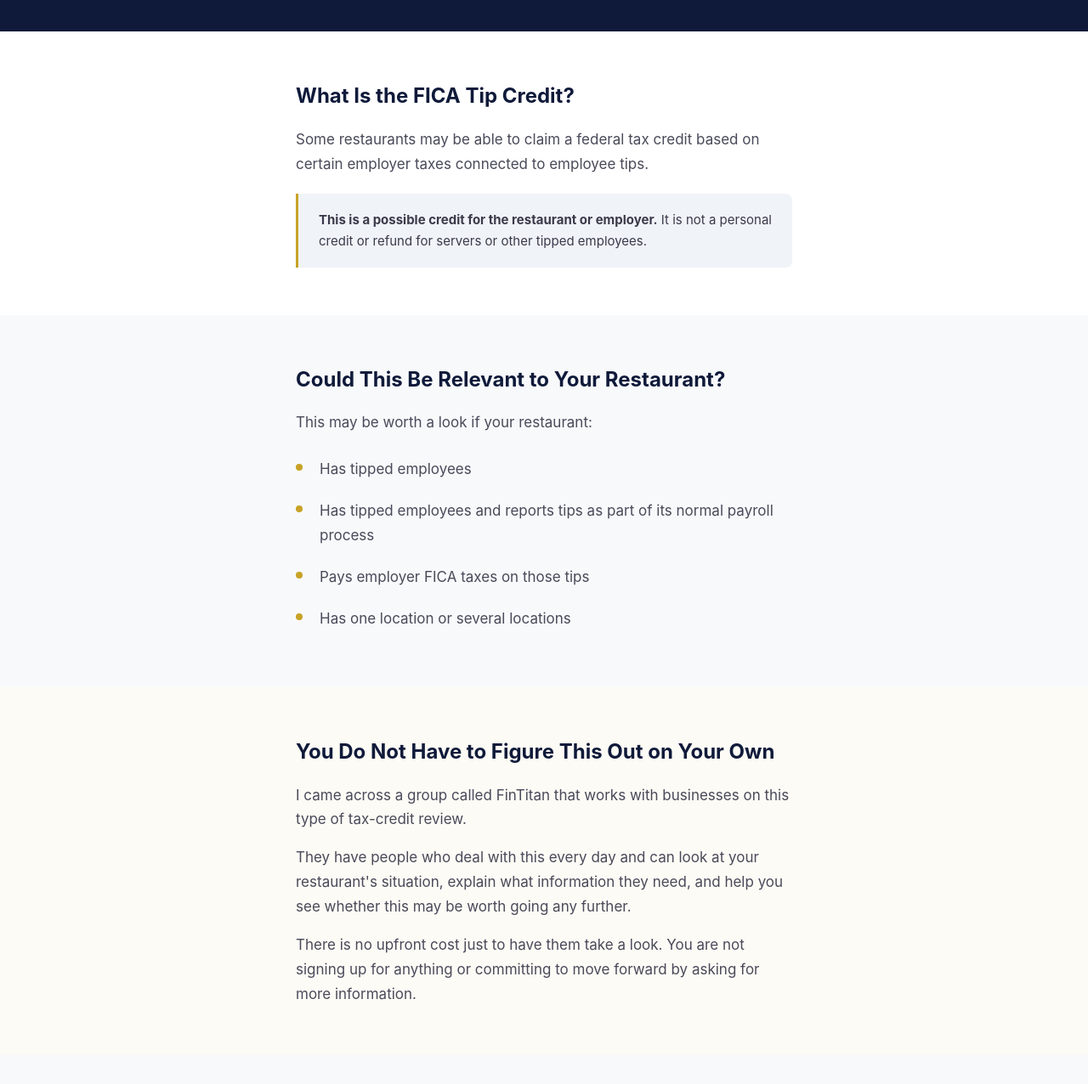
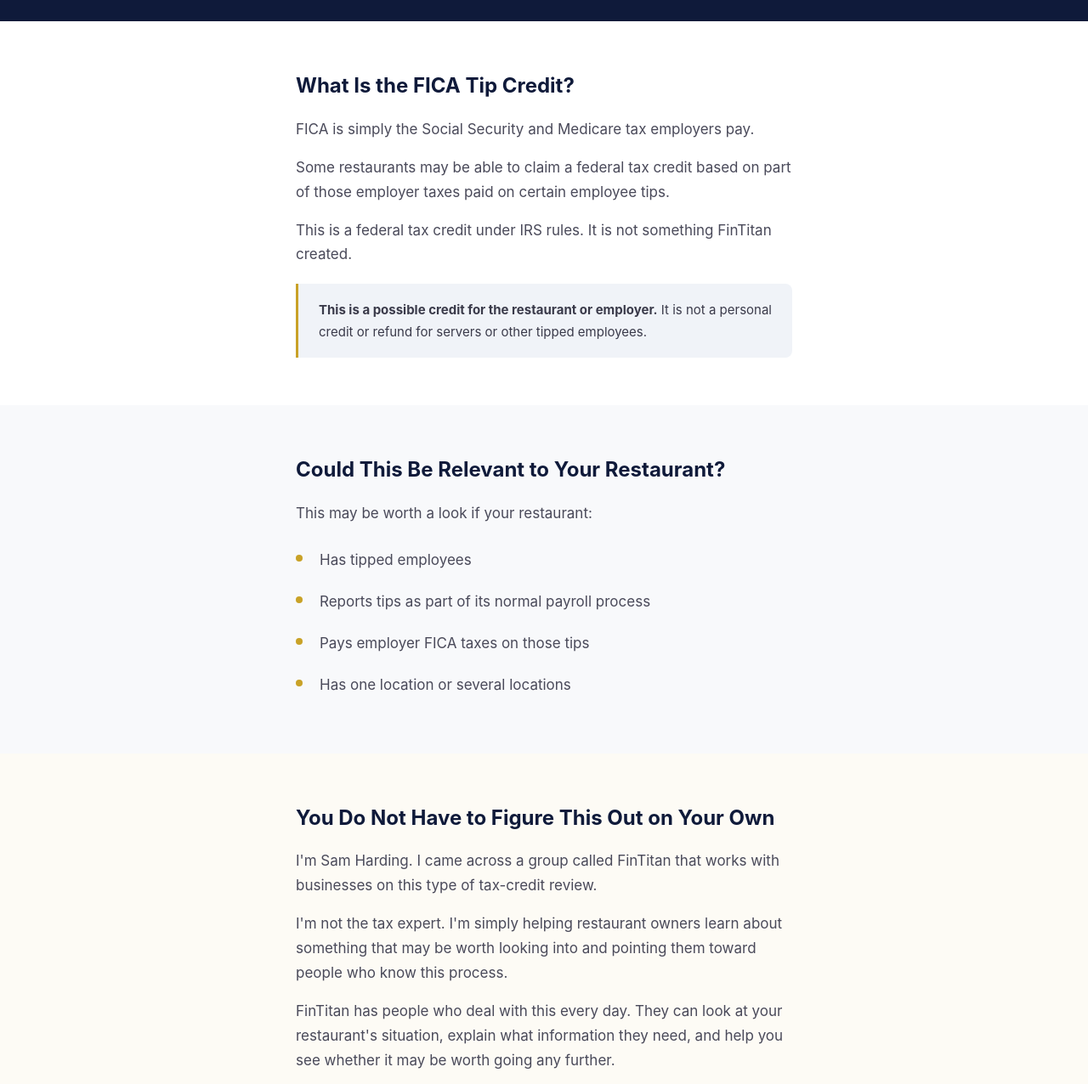
Before and after one commit to samh-star/fintitan-bridge, a plain HTML site: page index.html in a window 1280 px wide. Shown: the part 520-1796 px from the top of the page at 85% size. Drawn offline with Linux system fonts and the light colour scheme.

Commit message:
Visual and clarity refinement: tighter hero spacing, plain-English FICA explanation, Sam Harding introduction

```diff
--- a/index.html
+++ b/index.html
@@ -61,7 +61,7 @@
         .hero .reassure {
             font-size: 16px;
             color: #8a90a8;
-            margin-bottom: 36px;
+            margin-bottom: 24px;
         }
 
         .btn {
@@ -379,7 +379,9 @@
     <section class="section" id="what-is">
         <div class="container">
             <h2>What Is the FICA Tip Credit?</h2>
-            <p>Some restaurants may be able to claim a federal tax credit based on certain employer taxes connected to employee tips.</p>
+            <p>FICA is simply the Social Security and Medicare tax employers pay.</p>
+            <p>Some restaurants may be able to claim a federal tax credit based on part of those employer taxes paid on certain employee tips.</p>
+            <p>This is a federal tax credit under IRS rules. It is not something FinTitan created.</p>
 
             <div class="clarify">
                 <p><strong>This is a possible credit for the restaurant or employer.</strong> It is not a personal credit or refund for servers or other tipped employees.</p>
@@ -394,7 +396,7 @@
             <p>This may be worth a look if your restaurant:</p>
             <ul class="simple-list">
                 <li>Has tipped employees</li>
-                <li>Has tipped employees and reports tips as part of its normal payroll process</li>
+                <li>Reports tips as part of its normal payroll process</li>
                 <li>Pays employer FICA taxes on those tips</li>
                 <li>Has one location or several locations</li>
             </ul>
@@ -405,8 +407,9 @@
     <section class="section section-warm">
         <div class="container">
             <h2>You Do Not Have to Figure This Out on Your Own</h2>
-            <p>I came across a group called FinTitan that works with businesses on this type of tax-credit review.</p>
-            <p>They have people who deal with this every day and can look at your restaurant's situation, explain what information they need, and help you see whether this may be worth going any further.</p>
+            <p>I'm Sam Harding. I came across a group called FinTitan that works with businesses on this type of tax-credit review.</p>
+            <p>I'm not the tax expert. I'm simply helping restaurant owners learn about something that may be worth looking into and pointing them toward people who know this process.</p>
+            <p>FinTitan has people who deal with this every day. They can look at your restaurant's situation, explain what information they need, and help you see whether it may be worth going any further.</p>
             <p>There is no upfront cost just to have them take a look. You are not signing up for anything or committing to move forward by asking for more information.</p>
         </div>
     </section>
@@ -468,7 +471,7 @@
                     </div>
 
                     <div class="form-disclosure">
-                        <p>Sam Harding is a referring agent for FinTitan. FinTitan's team handles the detailed review process and can explain what information may be needed to see whether this credit may apply to your restaurant.</p>
+                        <p>Sam Harding is a referring agent for FinTitan. FinTitan's team handles the detailed review process.</p>
                         <p style="margin-top: 8px;">FinTitan's team determines whether the credit may apply. This page does not provide tax advice.</p>
                     </div>
                 </form>
```
